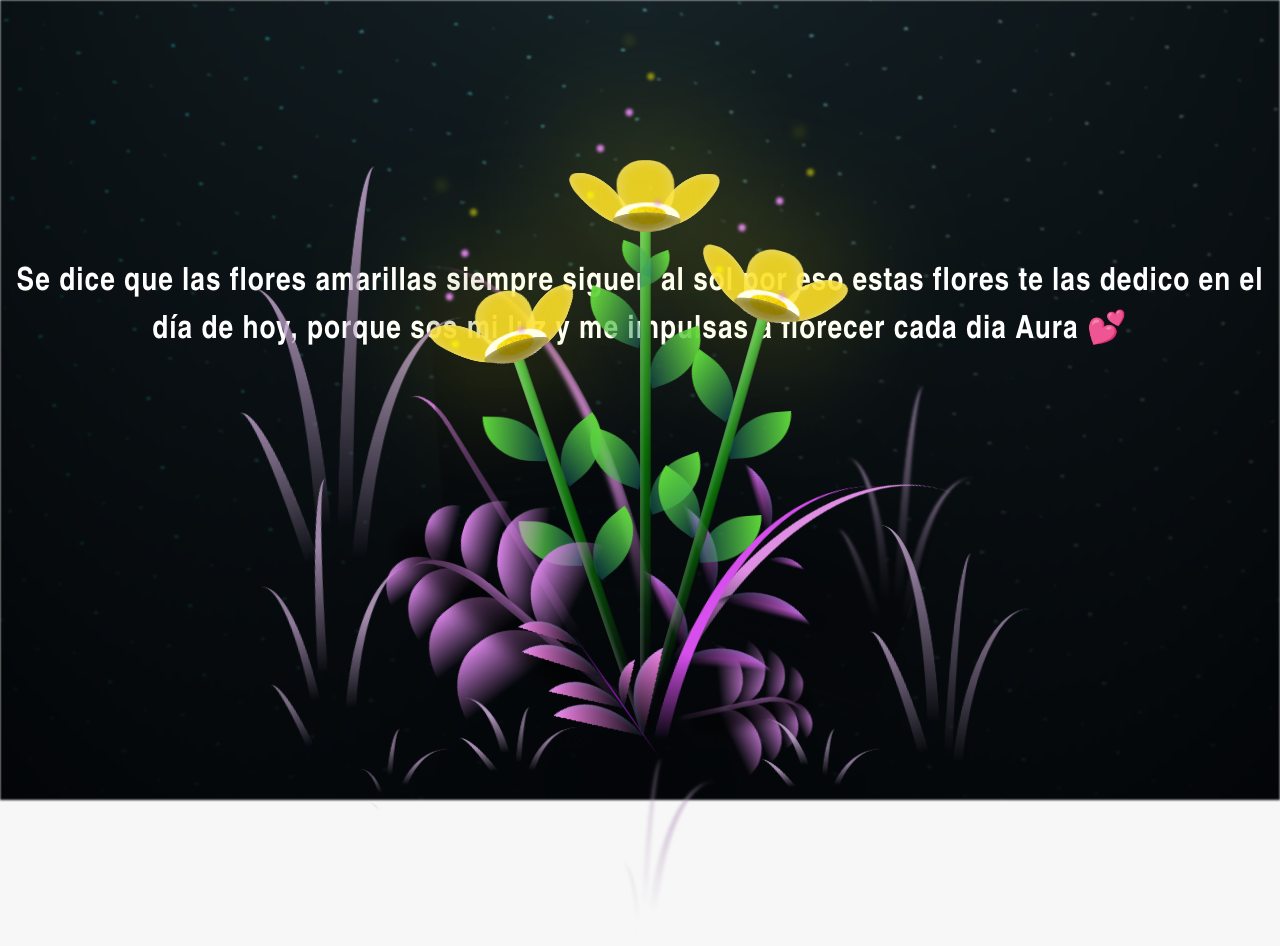
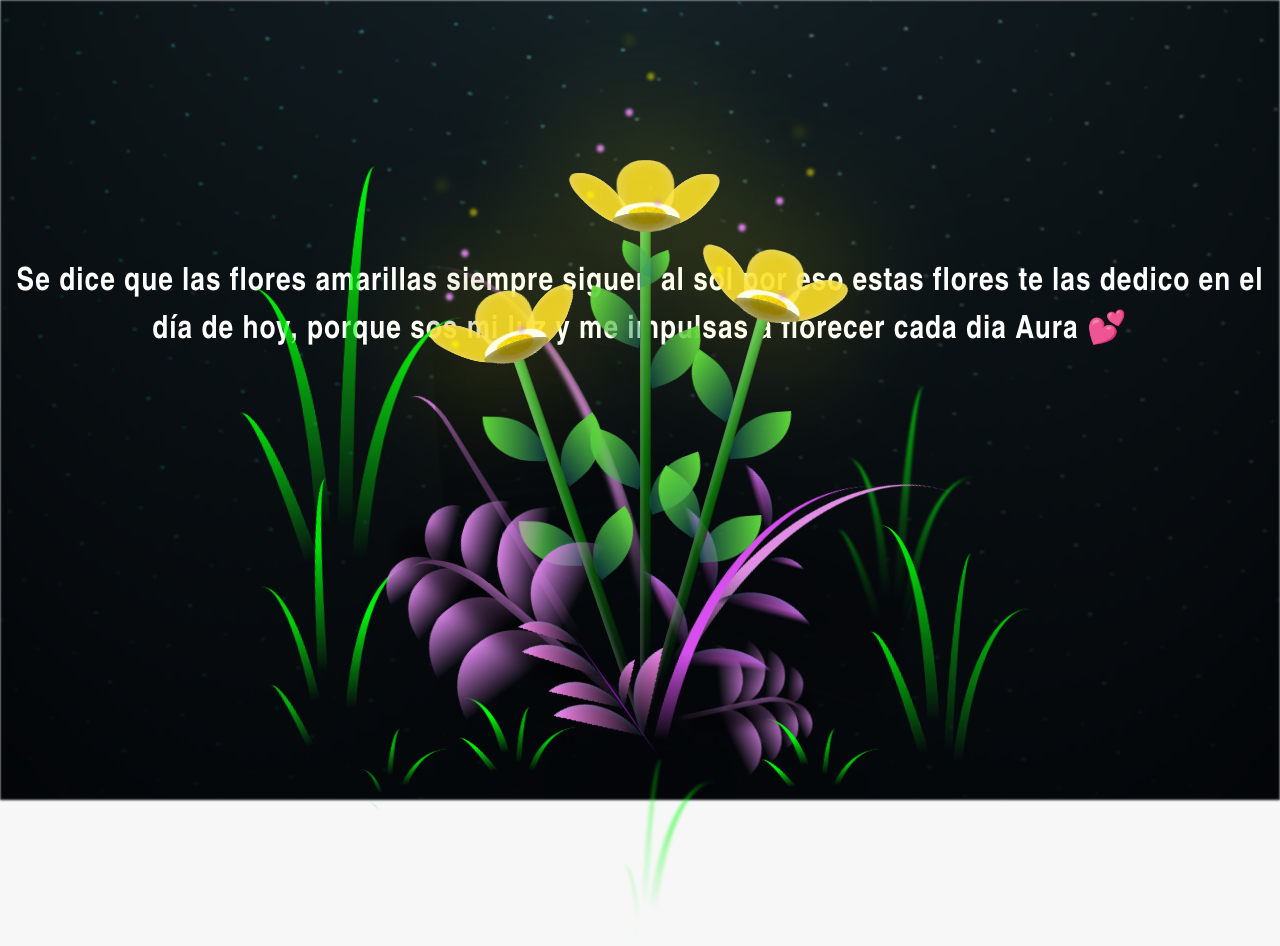
Before and after one commit to Jeszuss/Jeszuss.github.io, a plain HTML site: page flower.html in a window 1280 px wide. Drawn offline with Linux system fonts and the light colour scheme.

Commit message:
Update main.css

```diff
--- a/css/main.css
+++ b/css/main.css
@@ -1284,7 +1284,7 @@ body {
 .long-g .leaf {
   --w: 15vmin;
   --h: 40vmin;
-  --c: #b196bc;
+  --c: #00ff09;
   position: absolute;
   bottom: 0;
   width: var(--w);
```
